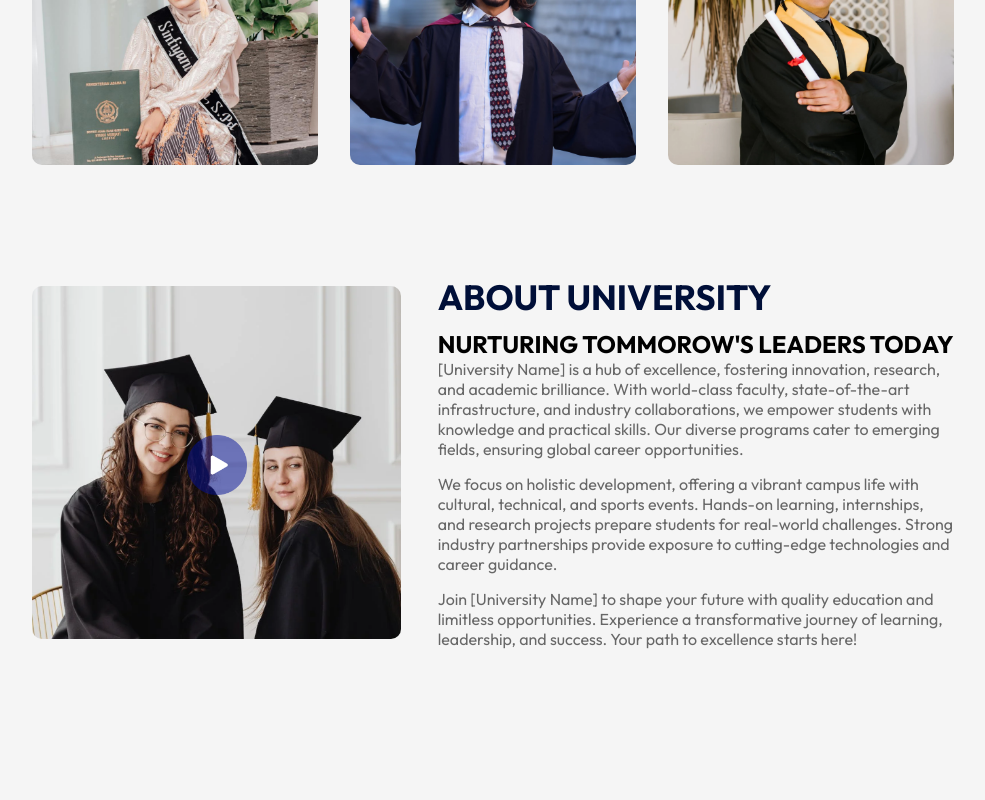
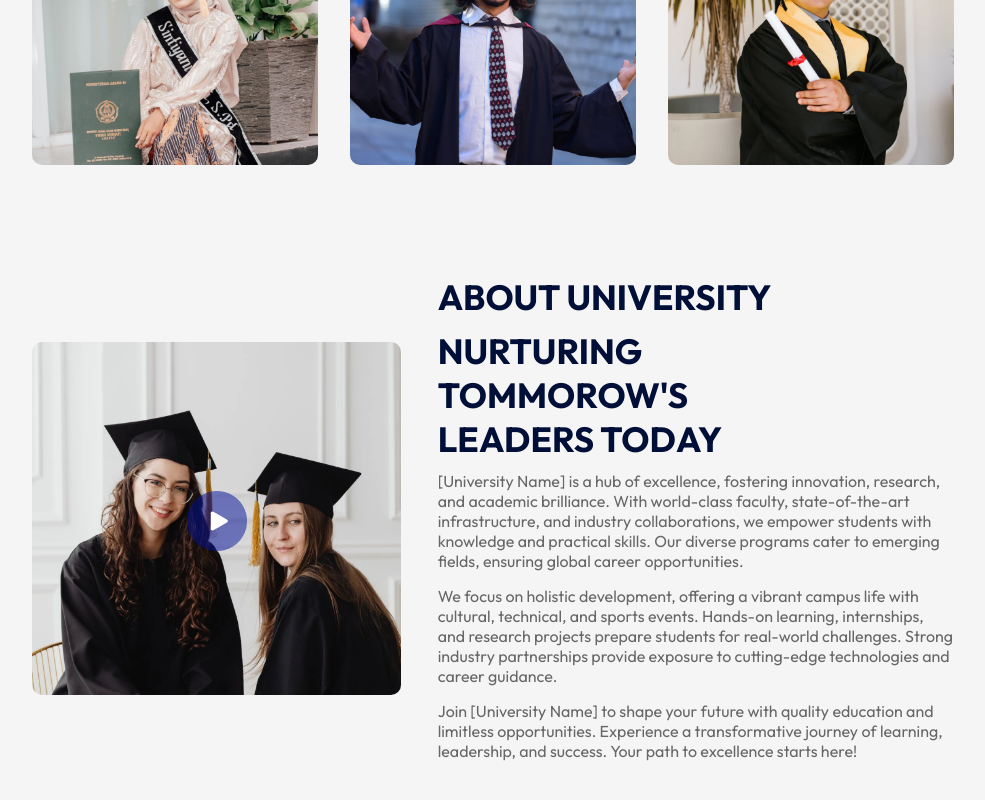
Before and after one commit to rriddhi-04/eduWorld, a React (Vite) app in the folder eduWorld/: page / in a window 1280 px wide. Shown: the part 1136-1936 px from the top of the page, without its empty margins (147-1132 px from the left). Before the commit the page ends 1900 px from the top, so only its background shows below. Built offline with nearby package versions, Linux system fonts and the light colour scheme.

Commit message:
modified navbar

```diff
--- a/eduWorld/src/Components/About/About.css
+++ b/eduWorld/src/Components/About/About.css
@@ -35,6 +35,14 @@
     max-width: 400px;
 }
 
+.about h2{
+    font-size: 35px;
+    color: #000F38;
+    margin: 10px 0;
+    max-width: 400px;
+
+}
+
 .about p{
     color: #676767;
     margin-bottom: 15px;
--- a/eduWorld/src/Components/Navbar/Navbar.css
+++ b/eduWorld/src/Components/Navbar/Navbar.css
@@ -21,3 +21,8 @@
     margin: 5px 20px;
     font-size: 16px;
 }
+.dark-nav{
+    background: #212EA0;
+    transition: 0.5s;
+
+}
--- a/eduWorld/src/Components/Navbar/Navbar.jsx
+++ b/eduWorld/src/Components/Navbar/Navbar.jsx
@@ -1,10 +1,13 @@
-import React from 'react'
+import React, { useEffect, useState } from 'react'
 import './Navbar.css'
 import logo from '../../assets/logo.png'
 
 const Navbar = () => {
+  const[sticky, setSticky] = useState(false)
+  useEffect (() =>{window.addEventListener('scroll', ()=>{
+    window.scrollY>50 ? setSticky(true) : setSticky(false);  })},[])
   return (
-    <nav className='container'>
+    <nav className= {`container ${sticky ? 'dark-nav' : ''}`} >
         <img src={logo} alt="" className='logo' />
         <ul>
             <li>Home</li>
```
